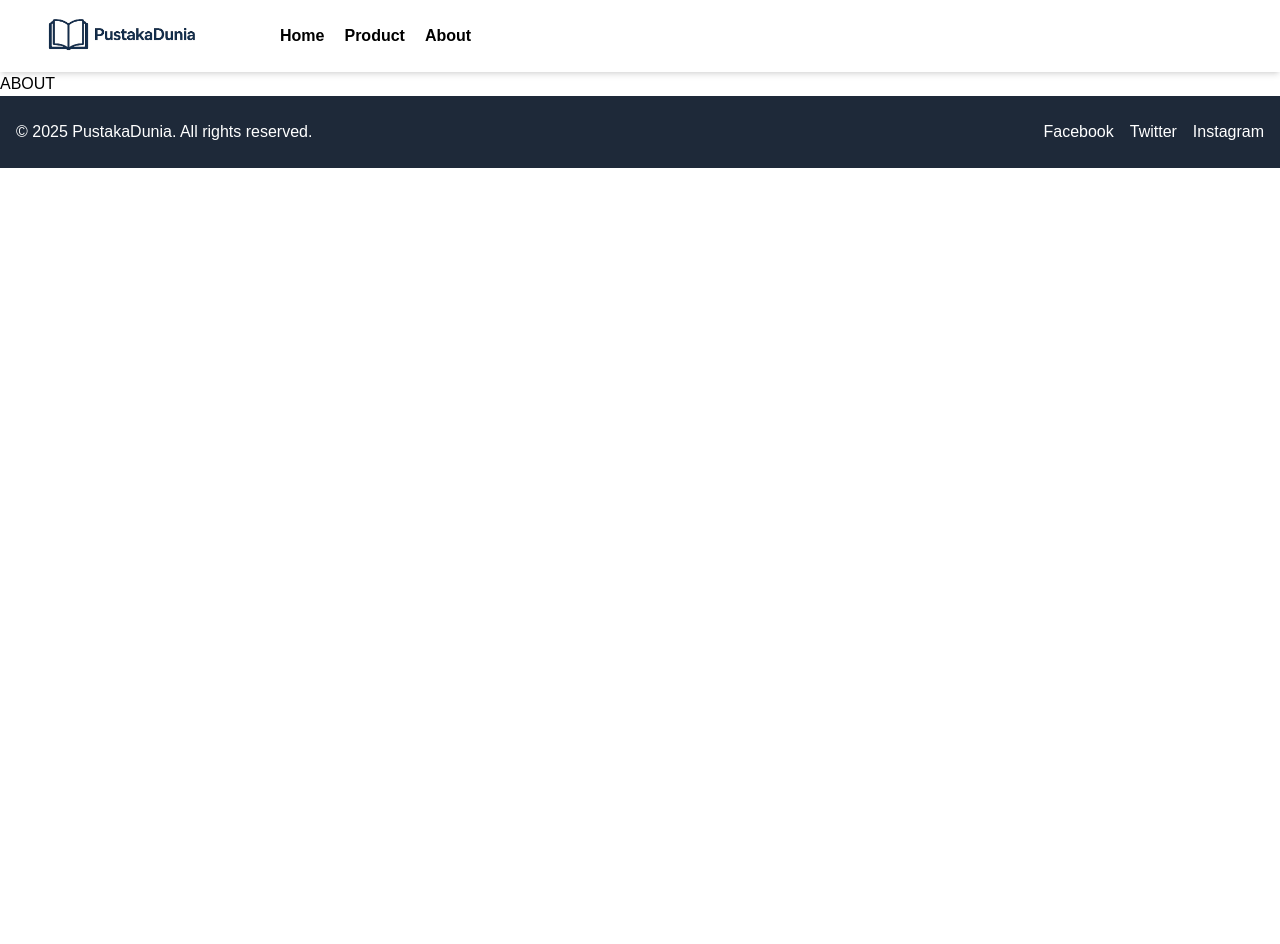
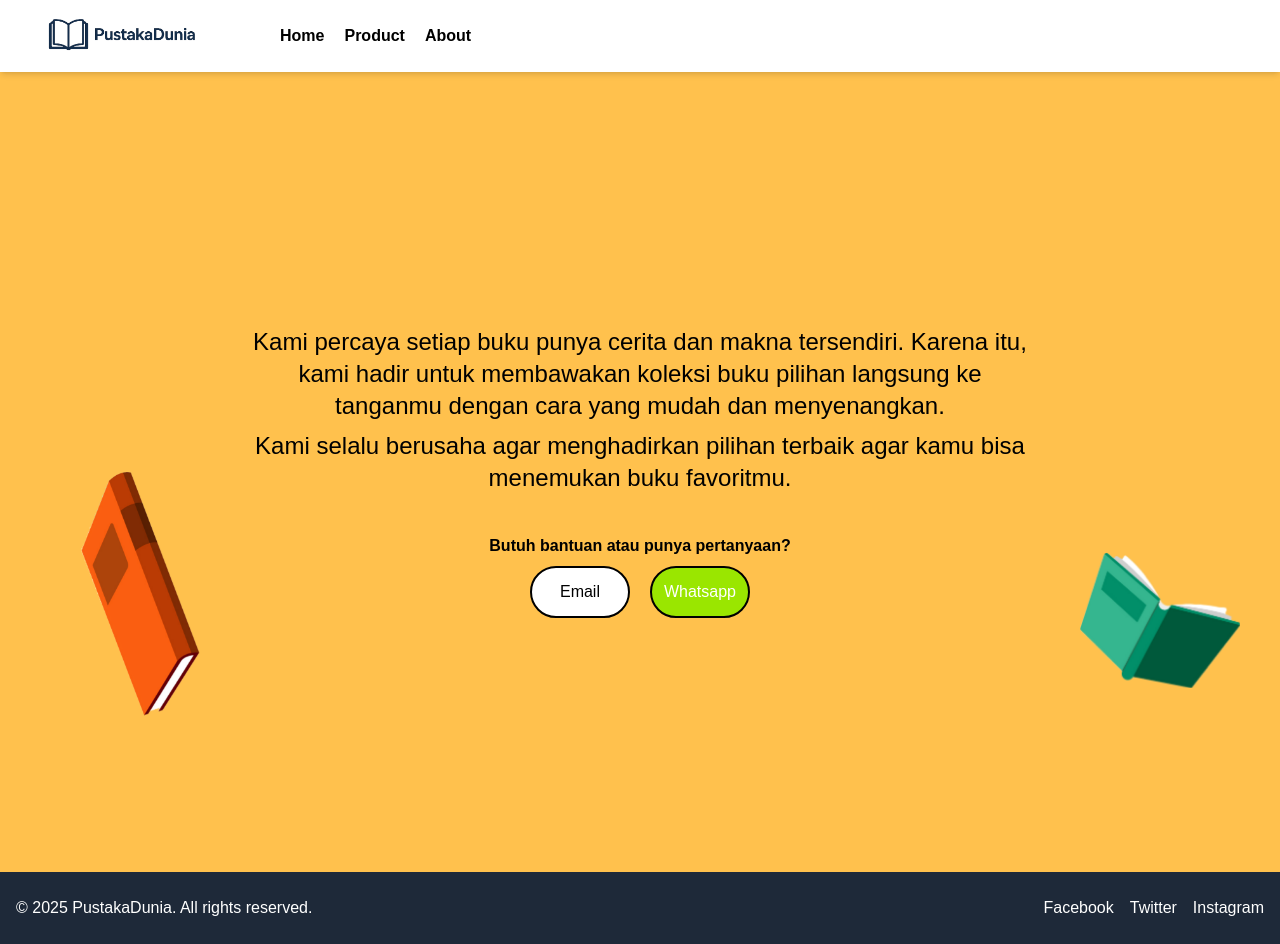
Before and after one commit to MuhammadSyarruri/minilemon-test, a React (Vite) app: page /about in a window 1280 px wide. Before the commit the page ends 800 px from the top, so only its background shows below. Built offline with nearby package versions, Linux system fonts and the light colour scheme.

Commit message:
Create about page

```diff
--- a/src/App.jsx
+++ b/src/App.jsx
@@ -2,6 +2,7 @@ import { RouterProvider, createBrowserRouter } from "react-router-dom";
 import Layout from "./Layout";
 import HomePage from "./assets/pages/home";
 import ProductPage from "./assets/pages/Product";
+import AboutPage from "./assets/pages/About";
 
 const router = createBrowserRouter([
   {
@@ -10,7 +11,7 @@ const router = createBrowserRouter([
     children: [
       { path: "/", element: <HomePage /> },
       { path: "/product", element: <ProductPage /> },
-      { path: "/about", element: <h1>ABOUT</h1> },
+      { path: "/about", element: <AboutPage /> },
     ],
   },
 ]);
--- /dev/null
+++ b/src/assets/pages/About.jsx
@@ -0,0 +1,48 @@
+export default function AboutPage() {
+  return (
+    <section className="relative h-screen w-screen flex justify-center items-center flex-col bg-[#FFC14D]">
+      <div className="w-full lg:w-200">
+        <p className="text-center mx-3 sm:text-xl lg:text-2xl">
+          Kami percaya setiap buku punya cerita dan makna tersendiri. Karena
+          itu, kami hadir untuk membawakan koleksi buku pilihan langsung ke
+          tanganmu dengan cara yang mudah dan menyenangkan.
+        </p>
+        <p className="text-center mx-3 mt-2 sm:text-xl lg:text-2xl">
+          Kami selalu berusaha agar menghadirkan pilihan terbaik agar kamu bisa
+          menemukan buku favoritmu.
+        </p>
+      </div>
+      <div>
+        <p className="text-center mt-10 font-bold">
+          Butuh bantuan atau punya pertanyaan?
+        </p>
+        <div className="flex justify-center mt-2 gap-5">
+          <a
+            href="mailto:muhammadsyarruri@gmail.com"
+            className="bg-white w-25 py-3 rounded-4xl border-2 text-center"
+          >
+            Email
+          </a>
+          <a
+            href="https://wa.me/6281272484363"
+            target="_blank"
+            className="bg-lime-400 text-white w-25 py-3 rounded-4xl border-2 border-black text-center"
+          >
+            Whatsapp
+          </a>
+        </div>
+      </div>
+
+      <img
+        src="/img/book-3.png"
+        alt="float-book"
+        className="hidden lg:block w-30 top-100 absolute 2xl:w-50 2xl:top-50 lg:left-20 left-20 animate-float animation-delay-0"
+      />
+      <img
+        src="/img/book-4.png"
+        alt="float-book"
+        className="hidden lg:block w-40 top-120 absolute 2xl:w-80 2xl:top-100 right-10 animate-float animation-delay-750"
+      />
+    </section>
+  );
+}
--- a/src/assets/pages/Product.jsx
+++ b/src/assets/pages/Product.jsx
@@ -29,7 +29,7 @@ export default function ProductPage() {
   };
 
   return (
-    <div className="p-6 bg-[#FFC14D]">
+    <section className="p-6 bg-[#FFC14D]">
       <h1 className="text-3xl font-bold mb-4 text-center">Daftar Buku</h1>
 
       <form onSubmit={handleSearch} className="mb-6 flex gap-2 justify-center">
@@ -102,6 +102,6 @@ export default function ProductPage() {
           Next
         </button>
       </div>
-    </div>
+    </section>
   );
 }
```
Also changed, not shown: public/img/book-3.png (added), public/img/book-4.png (added).
